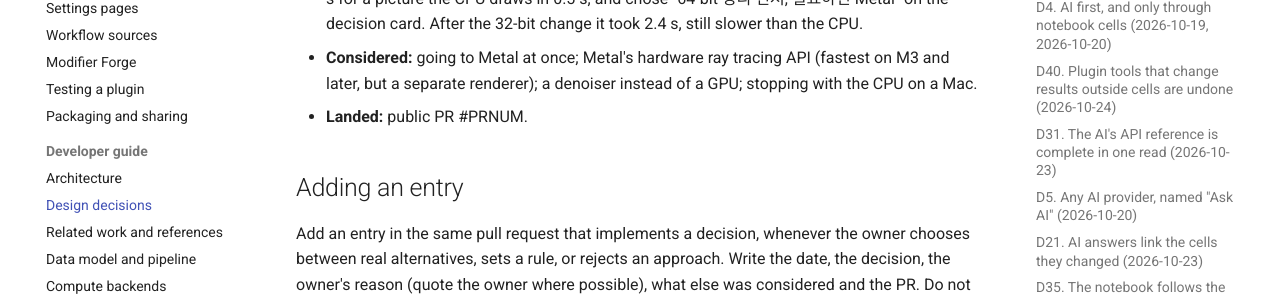
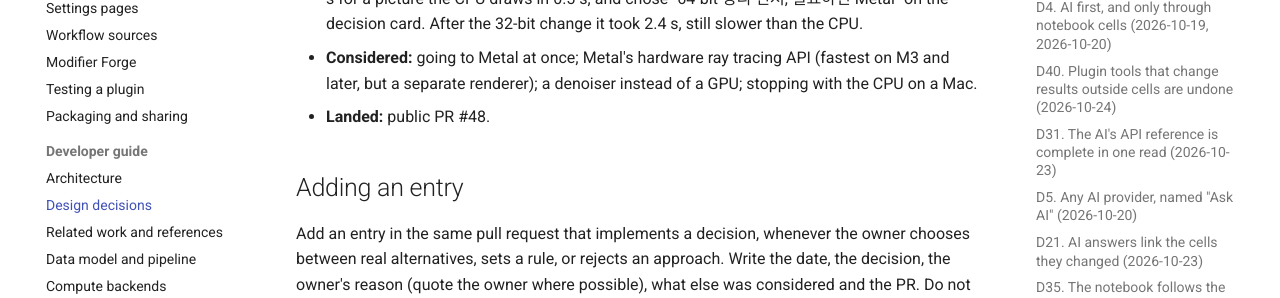
Before and after one commit to frssp/ewald, an MkDocs documentation site: the page built from docs/developer/decisions.md, in a window 1280 px wide and 900 px high, scrolled down 18308 px. Shown: the part 263-561 px from the top of the window. Built offline with MkDocs 1.6.1 and Material for MkDocs 9.7.7, drawn with Linux system fonts in a browser that asks for light colours; comment, search, counter and statistics services are not loaded.

Commit message:
decisions: D52 lands in public PR #48
Co-Authored-By: Claude Opus 5.5 (1M context) <noreply@anthropic.com>

```diff
--- a/docs/developer/decisions.md
+++ b/docs/developer/decisions.md
@@ -657,7 +657,7 @@ Pull request numbers up to #242 refer to the pre-publication repository, which i
   decision card. After the 32-bit change it took 2.4 s, still slower than the CPU.
 - **Considered:** going to Metal at once; Metal's hardware ray tracing API (fastest on M3 and
   later, but a separate renderer); a denoiser instead of a GPU; stopping with the CPU on a Mac.
-- **Landed:** public PR #PRNUM.
+- **Landed:** public PR #48.
 
 ## Adding an entry
 
```
